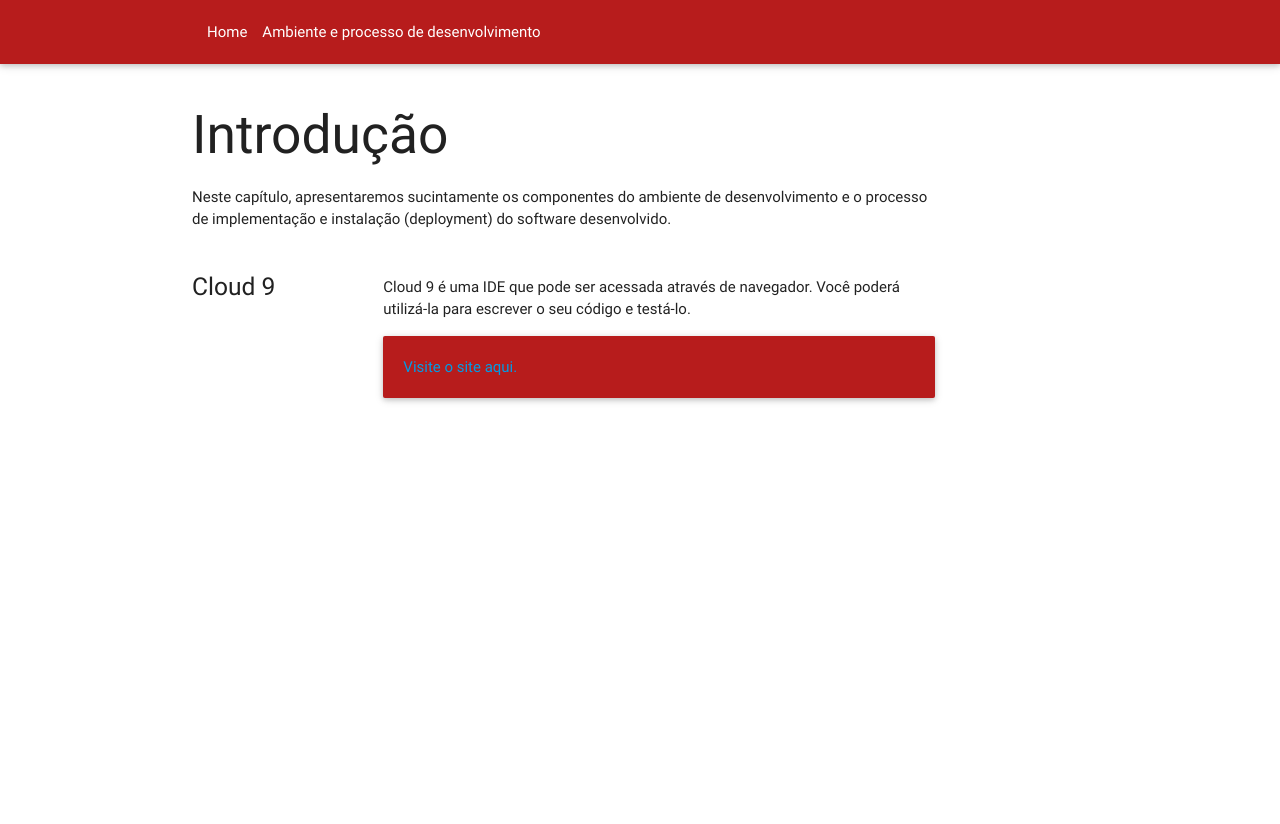
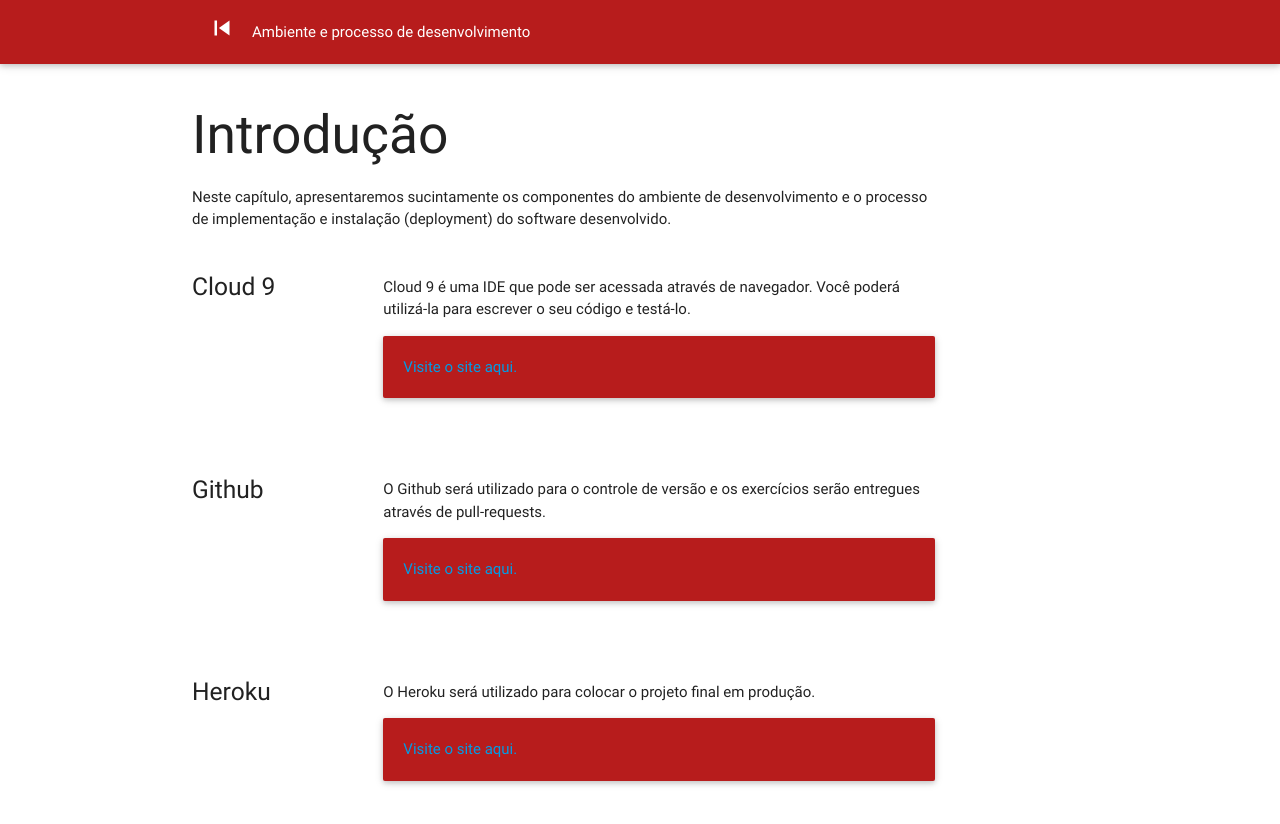
Before and after one commit to arthurphp/web-mobile-mackenzie.github.io, a plain HTML site: page environment/index.html in a window 1280 px wide. Before the commit the page ends 800 px from the top, so only its background shows below. Drawn offline with nearby package versions, Linux system fonts and the light colour scheme.

Commit message:
Added heroku and git

```diff
--- a/environment/index.html
+++ b/environment/index.html
@@ -18,7 +18,7 @@
         <nav class="top-nav red darken-4">
         <div class="container">
           <ul>
-            <li><a href="../index.html">Home</a></li>
+            <li><a href="../index.html"><i class="material-icons">skip_previous</i></a></li>
             <li>Ambiente e processo de desenvolvimento</li>
           </ul>
         </div>
@@ -28,7 +28,7 @@
        <div class="container">
          <div class="row">
           <div class="col s12 m9 l10">
-            <div id="git" class="section scrollspy">
+            <div class="section scrollspy">
               <h2 class="header">Introdução</h2>
               <p class="caption">
                 Neste capítulo, apresentaremos sucintamente os componentes do ambiente de desenvolvimento e o processo de
@@ -41,6 +41,20 @@
                  <div class="card-panel red darken-4"><a href="http://www.c9.io/" target="_new">Visite o site aqui.</a></div>
                 </div>
               </div>
+              <div class="row section">
+                <h5 class="col s12 m3">Github</h5>
+                <div class="col s12 m9">
+                  <p>O Github será utilizado para o controle de versão e os exercícios serão entregues através de pull-requests.</p>
+                 <div class="card-panel red darken-4"><a href="http://www.github.com/" target="_new">Visite o site aqui.</a></div>
+                </div>
+              </div>
+              <div class="row section">
+                <h5 class="col s12 m3">Heroku</h5>
+                <div class="col s12 m9">
+                  <p>O Heroku será utilizado para colocar o projeto final em produção.</p>
+                 <div class="card-panel red darken-4"><a href="http://www.heroku.com/" target="_new">Visite o site aqui.</a></div>
+                </div>
+              </div>
             </div>
           </div>
         </div>
```
